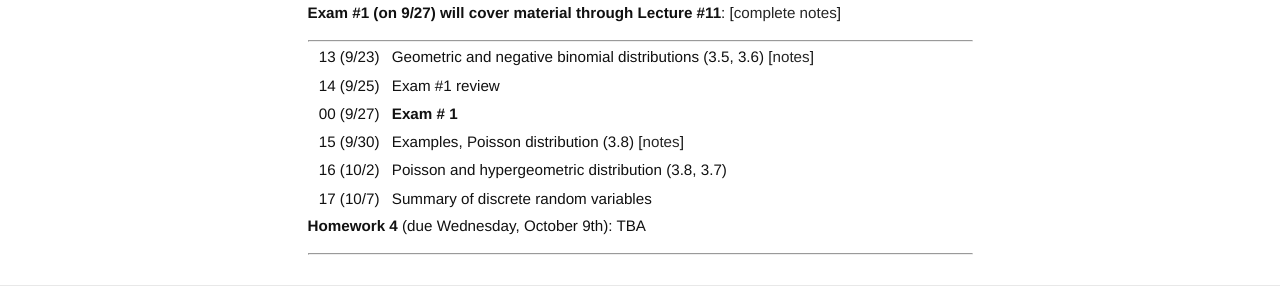
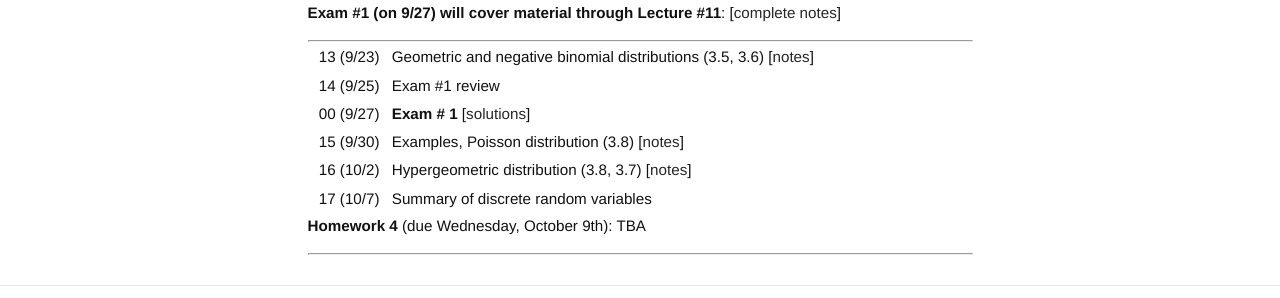
Before and after one commit to ajmolstad/ajmolstad.github.io, a Jekyll site: the page built from F19_STA4321.md, in a window 1280 px wide. Shown: the part 786-1084 px from the top of the page. Built offline with Jekyll 4.4.1, drawn with Linux system fonts in a browser that asks for light colours.

Commit message:
Update F19_STA4321.md

```diff
--- a/F19_STA4321.md
+++ b/F19_STA4321.md
@@ -52,9 +52,9 @@ Note that you must be logged into your UFL eLearning account to access course no
 
 || 13 (9/23)  || Geometric and negative binomial distributions (3.5, 3.6) [[notes](https://ufl.instructure.com/courses/382258/files/45590293/download?wrap=1)]||
 || 14 (9/25)  || Exam \#1 review ||
-|| 00 (9/27)  || **Exam \# 1** ||
+|| 00 (9/27)  || **Exam \# 1** [[solutions](https://ufl.instructure.com/courses/382258/files/45770993/download?wrap=1)]||
 || 15 (9/30)  || Examples, Poisson distribution (3.8) [[notes](https://ufl.instructure.com/courses/382258/files/45737867/download?wrap=1)]||
-|| 16 (10/2)  || Poisson and hypergeometric distribution (3.8, 3.7) ||
+|| 16 (10/2)  || Hypergeometric distribution (3.8, 3.7) [[notes](https://ufl.instructure.com/courses/382258/files/45771370/download?wrap=1)]||
 || 17 (10/7)  || Summary of discrete random variables ||
 
 **Homework 4** (due Wednesday, October 9th): TBA
```
